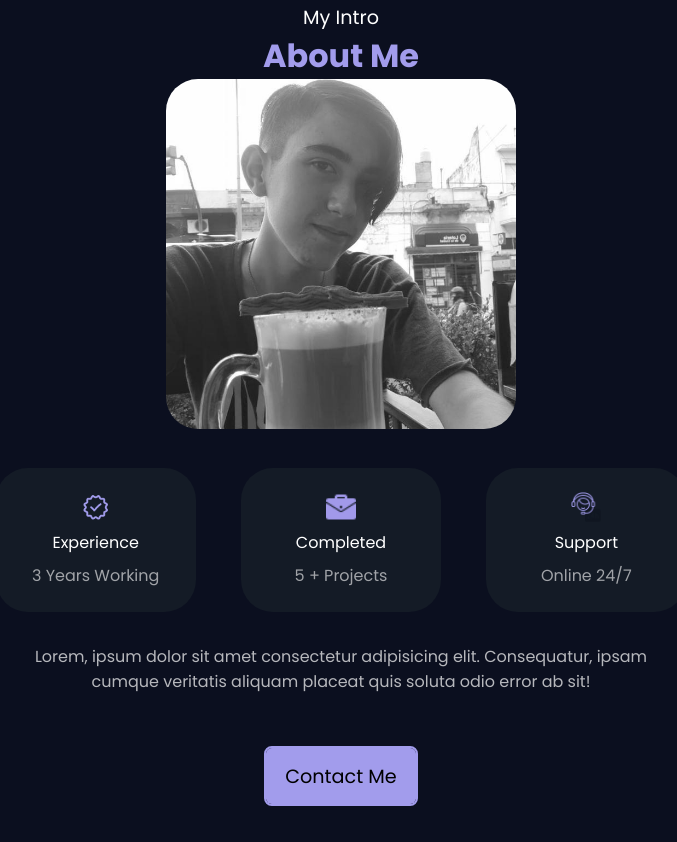
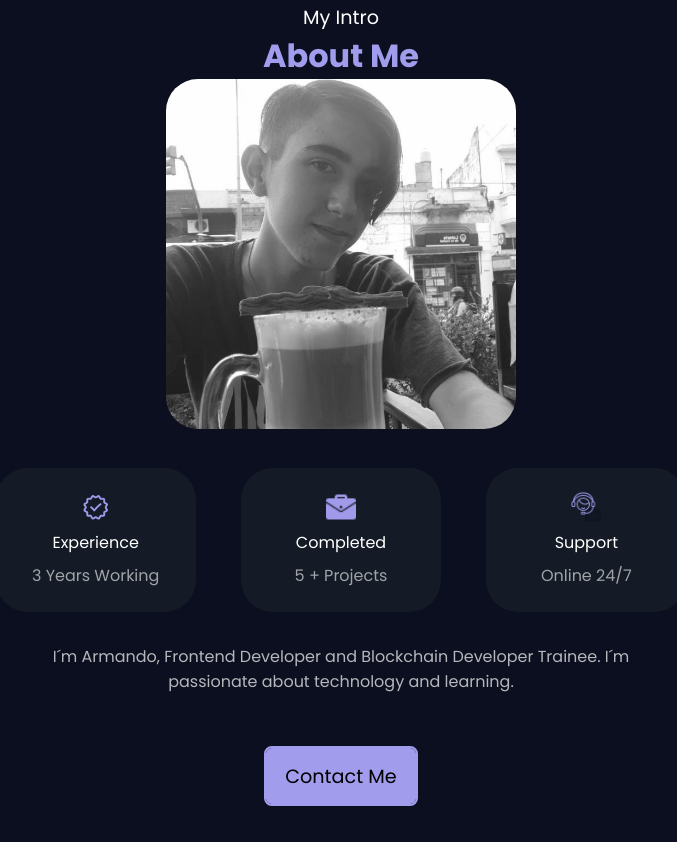
Before and after one commit to Zlatkowicz/Portfolio, a website: page index.html in a window 1280 px wide. Shown: the part 838-1680 px from the top of the page, without its empty margins (299-976 px from the left). Drawn offline with Linux system fonts and the light colour scheme.

Commit message:
About me description refresh

```diff
--- a/index.html
+++ b/index.html
@@ -146,7 +146,7 @@
                     <!-- Description Text Start -->
                     <div class="about__paragraph">
                         <p class="about__paragraph__text">
-                            Lorem, ipsum dolor sit amet consectetur adipisicing elit. Consequatur, ipsam cumque veritatis aliquam placeat quis soluta odio error ab sit!
+                            I´m Armando, Frontend Developer and Blockchain Developer Trainee. I´m passionate about technology and learning.
                         </p>
                         <a href="#contact" class="btn contact__me">
                             Contact Me
```
